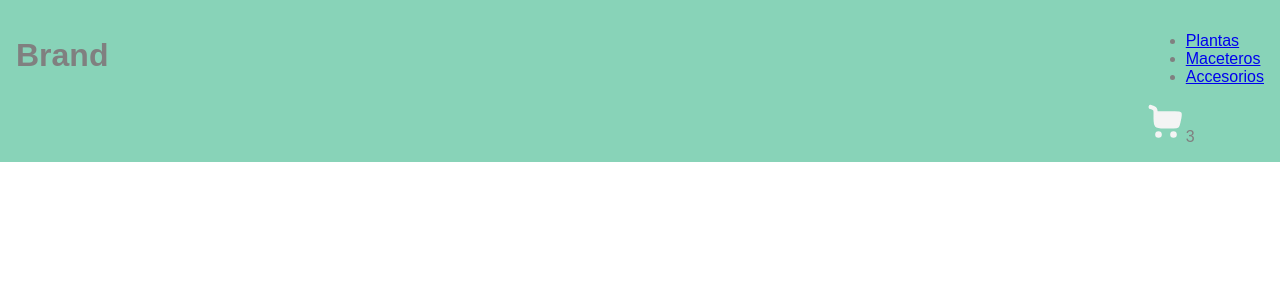
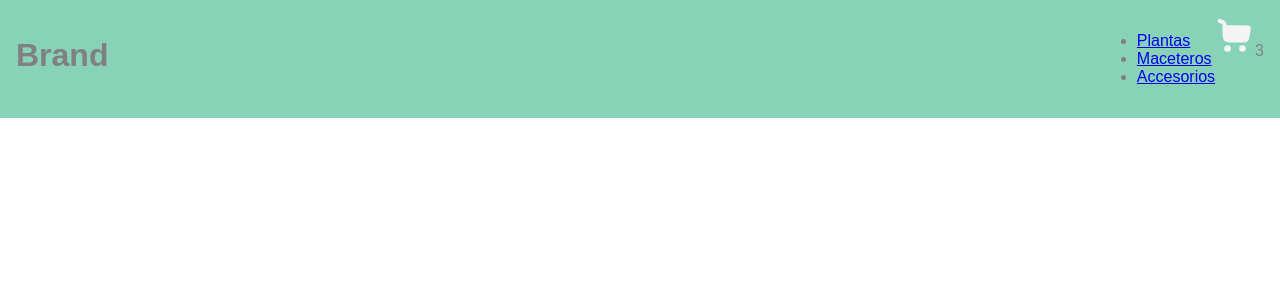
Before and after one commit to vanessadugarte/jardin-virtual-app, a React (Vite) app: page / in a window 1280 px wide. Shown: the top 300 px of the page. Built offline with nearby package versions, Linux system fonts and the light colour scheme.

Commit message:
create navbar directory

```diff
--- a/src/App.jsx
+++ b/src/App.jsx
@@ -1,14 +1,15 @@
 import './App.css'
 import Brand from "./components/Brand.jsx";
-import NavBar from "./components/NavBar.jsx";
+import NavBar from "./components/navbar/NavBar.jsx";
+
 
 function App() {
 
     return (
         <div>
             <div className="header__wrapper">
-                <Brand className="prueba"/>
-                <NavBar className="prueba"/>
+                <Brand/>
+                <NavBar/>
             </div>
         </div>
                 );
--- a/src/components/NavBar.jsx
+++ b/src/components/navbar/NavBar.jsx
@@ -1,6 +1,7 @@
 import React from 'react';
-import CategoryList from "./CategoryList.jsx";
-import CartWidget from "./CartWidget.jsx";
+import CategoryList from "../CategoryList.jsx";
+import CartWidget from "../CartWidget.jsx";
+import "./navbar.css"
 
 const NavBar = () => {
     return (
--- /dev/null
+++ b/src/components/navbar/navbar.css
@@ -0,0 +1,3 @@
+.navbar__wrapper{
+    display:flex;
+}
```
Also changed, not shown: src/components/navbar.css (deleted).
